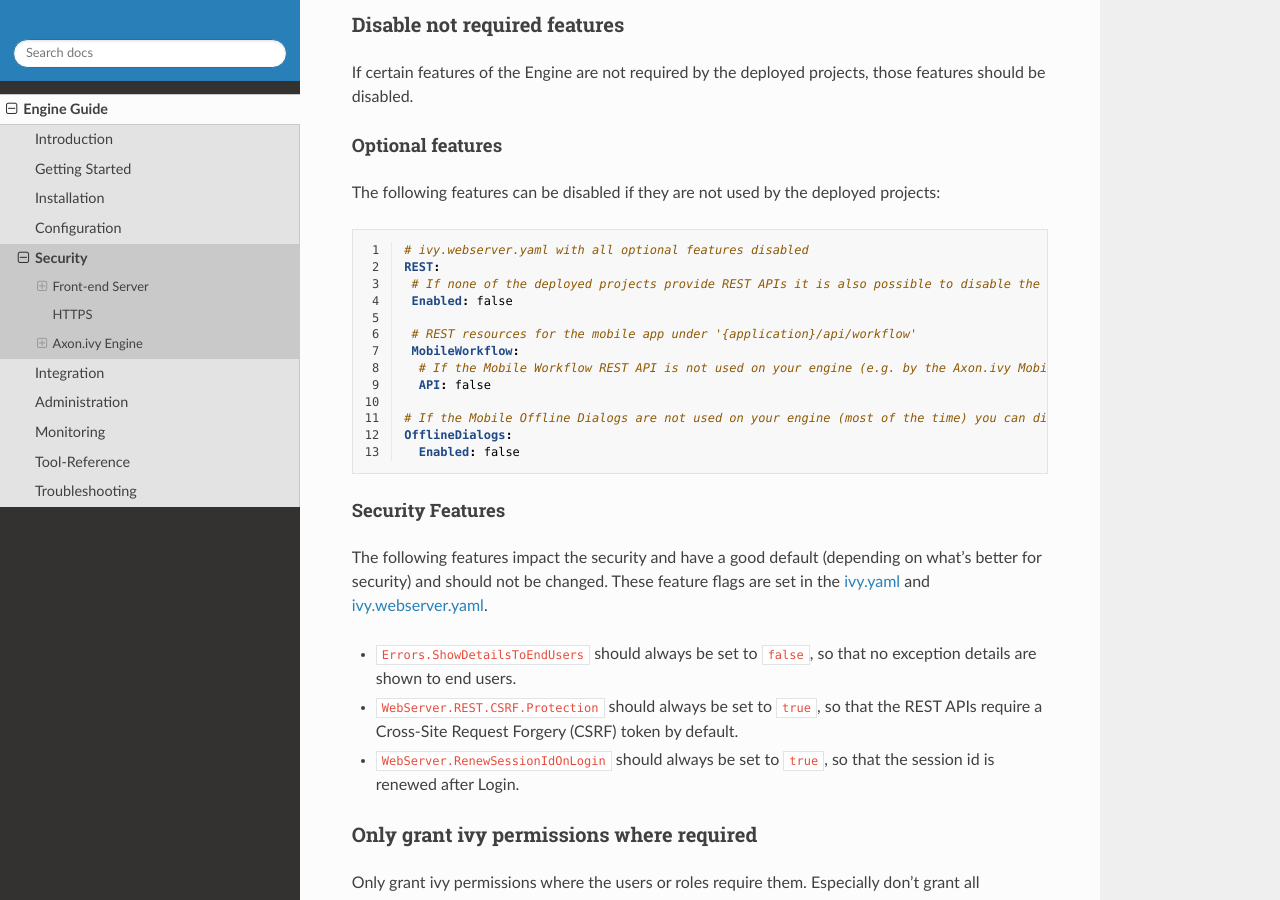
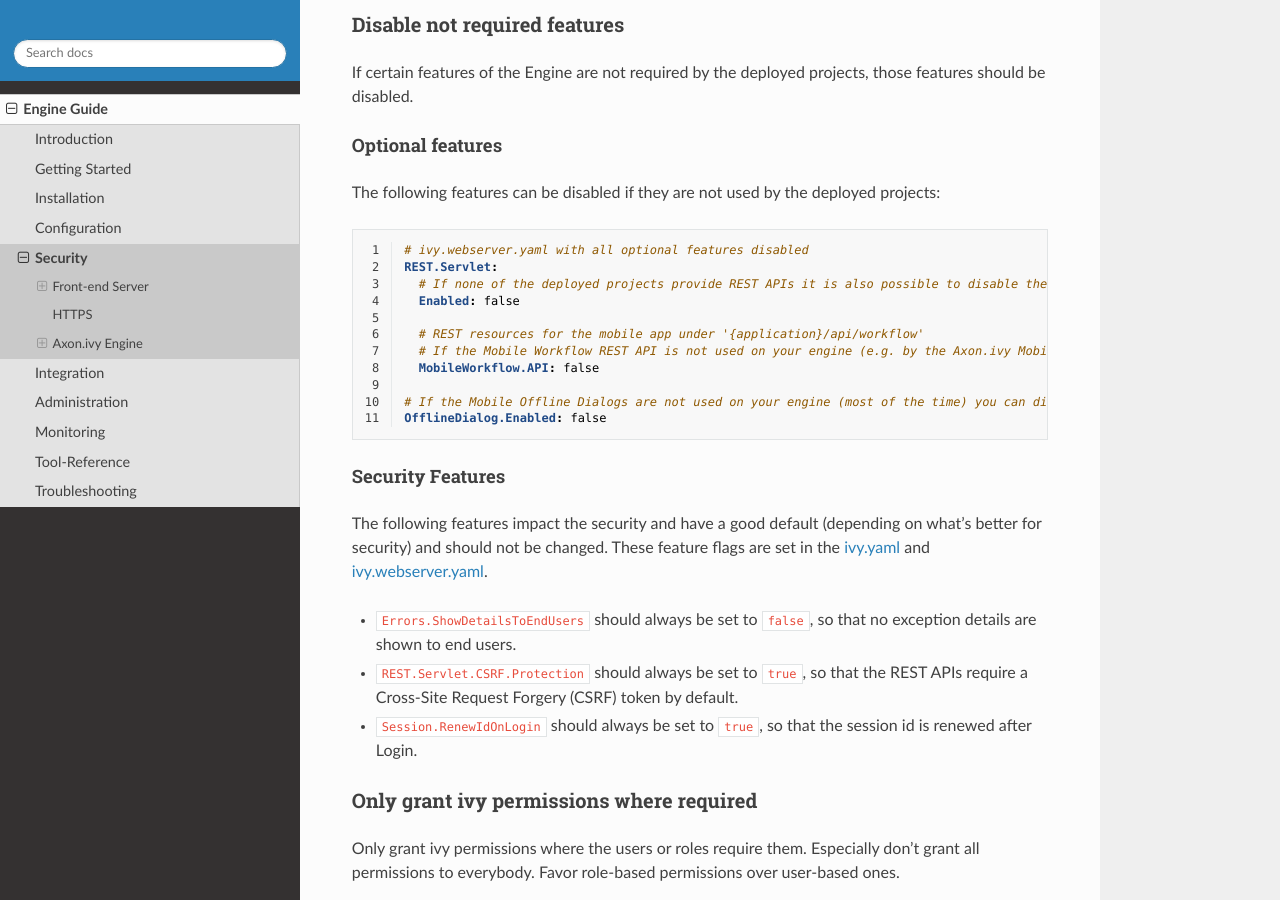
Before and after one commit to bernhardAxonIvy/doc, a Sphinx documentation site: the page built from source/engine-guide/security/index.rst, in a window 1280 px wide and 900 px high, scrolled down 4655 px. Built offline with Sphinx 7.4.7 and the Read the Docs theme 2.0.0, drawn with Linux system fonts in a browser that asks for light colours; the version number could not be read and is left out.

Commit message:
XIVY-3036 fix old yaml keys in security chapter

```diff
--- a/source/engine-guide/security/includes/webserver-disabled-features.yaml
+++ b/source/engine-guide/security/includes/webserver-disabled-features.yaml
@@ -1,13 +1,11 @@
 # ivy.webserver.yaml with all optional features disabled
-REST:
- # If none of the deployed projects provide REST APIs it is also possible to disable the whole REST servlet
- Enabled: false
+REST.Servlet:
+  # If none of the deployed projects provide REST APIs it is also possible to disable the whole REST servlet
+  Enabled: false
 
- # REST resources for the mobile app under '{application}/api/workflow'
- MobileWorkflow:
+  # REST resources for the mobile app under '{application}/api/workflow'
   # If the Mobile Workflow REST API is not used on your engine (e.g. by the Axon.ivy Mobile App) you can disable it
-  API: false
+  MobileWorkflow.API: false
 
 # If the Mobile Offline Dialogs are not used on your engine (most of the time) you can disable them
-OfflineDialogs:
-  Enabled: false
+OfflineDialog.Enabled: false
--- a/source/engine-guide/security/index.rst
+++ b/source/engine-guide/security/index.rst
@@ -224,9 +224,9 @@ set in the :ref:`ivy-yaml` and :ref:`ivy-webserver-yaml`.
 
 * ``Errors.ShowDetailsToEndUsers`` should always be set to ``false``, so that no
   exception details are shown to end users.
-* ``WebServer.REST.CSRF.Protection`` should always be set to ``true``, so that
+* ``REST.Servlet.CSRF.Protection`` should always be set to ``true``, so that
   the REST APIs require a Cross-Site Request Forgery (CSRF) token by default.
-* ``WebServer.RenewSessionIdOnLogin`` should always be set to ``true``, so that
+* ``Session.RenewIdOnLogin`` should always be set to ``true``, so that
   the session id is renewed after Login.
 
 
```
